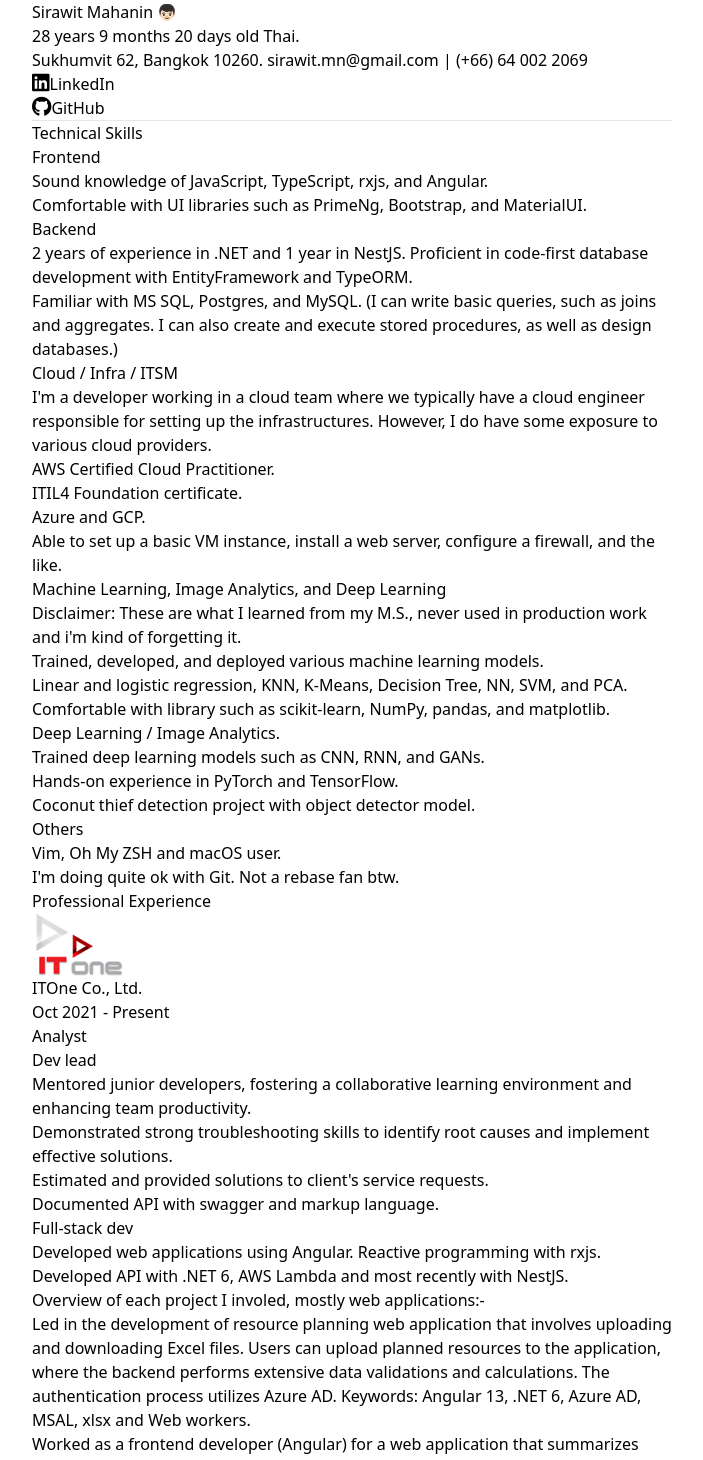
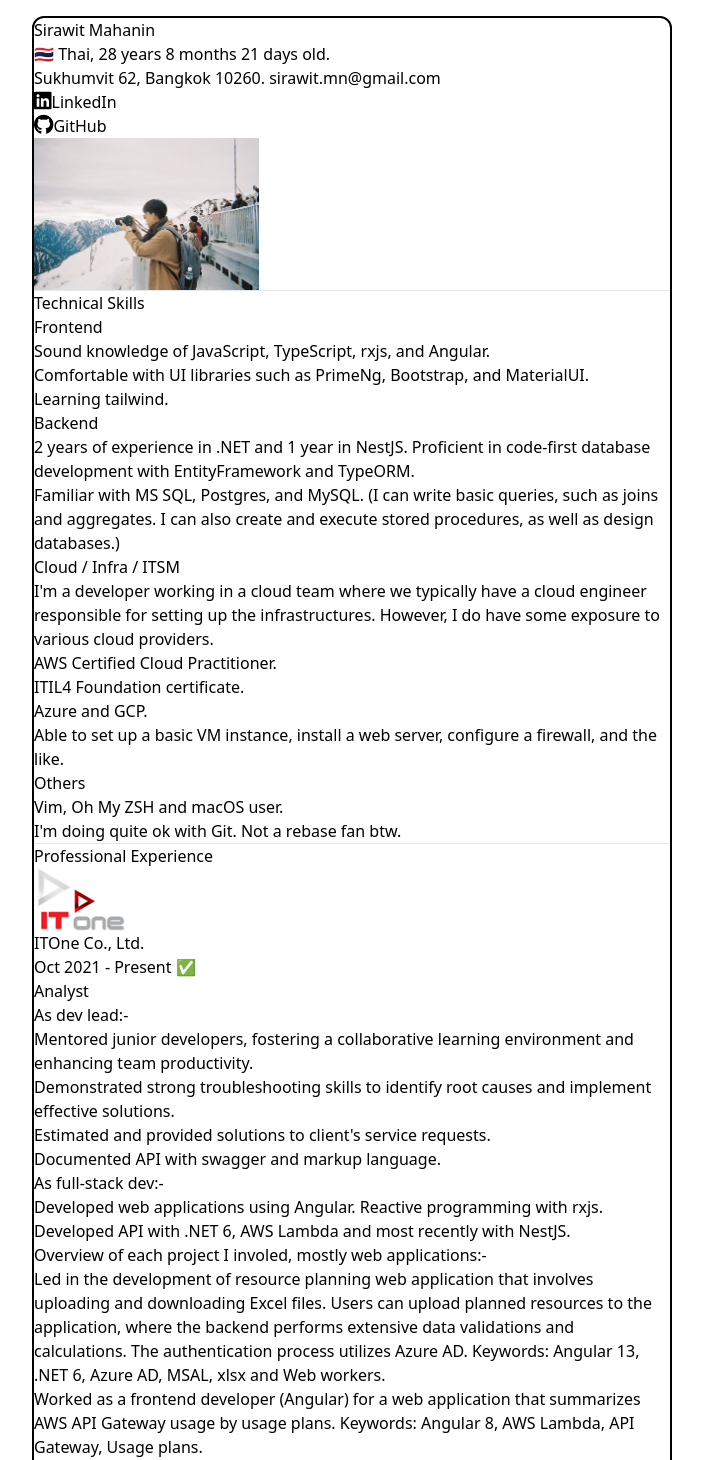
Before and after one commit to manooi/mahanin-v2, an Angular app: page /resume in a window 1280 px wide. Shown: the top 1460 px of the page, without its empty margins (288-991 px from the left). Built offline with nearby package versions, Linux system fonts and the light colour scheme.

Commit message:
Update resume style

```diff
--- a/src/app/app.module.ts
+++ b/src/app/app.module.ts
@@ -1,6 +1,5 @@
 import { NgModule } from '@angular/core';
 import { BrowserModule } from '@angular/platform-browser';
-
 import { AppRoutingModule } from './app-routing.module';
 import { AppComponent } from './app.component';
 import { ResumeComponent } from './page/resume/resume.component';
--- a/src/app/page/resume/resume.component.html
+++ b/src/app/page/resume/resume.component.html
@@ -1,28 +1,41 @@
 <div class="min-h-full">
     <div class="resume-box p-4 border-0 border-slate-400">
-        <h1 class="text-4xl font-bold mt-2">Sirawit Mahanin 👦🏻</h1>
-        <h2 class="mt-2 text-lg">{{myAge.years}} years {{myAge.months}} months {{myAge.days}} days old Thai.</h2>
-        <p class="mt-2 text-lg">Sukhumvit 62, Bangkok 10260. sirawit.mn@gmail.com | (+66) 64 002 2069</p>
+
+        <section id="header" class="flex justify-between">
+            <div>
+                <h1 class="text-4xl font-bold mt-2">Sirawit Mahanin</h1>
+                <h2 class="mt-2 text-lg">🇹🇭 Thai, {{myAge.years}} years {{myAge.months}} months {{myAge.days}} days
+                    old.
+                </h2>
+                <p class="mt-2 text-lg">Sukhumvit 62, Bangkok 10260. sirawit.mn@gmail.com</p>
                 <div class="flex justify-start gap-6 mt-2 text-base">
                     <div>
                         <i class="fab fa-linkedin" style="font-size: 20px;"></i>
-                <a class="underline ml-1" href="https://www.linkedin.com/in/sirawit-wit-mahanin-b3a42614a/">LinkedIn</a>
+                        <a class="underline ml-1"
+                            href="https://www.linkedin.com/in/sirawit-wit-mahanin-b3a42614a/">LinkedIn</a>
                     </div>
                     <div>
                         <i class="fab fa-github" style="font-size: 20px;"></i>
                         <a class="underline ml-1" href="https://github.com/manooi">GitHub</a>
                     </div>
                 </div>
+            </div>
+            <div class="hidden md:block">
+                <img class="rounded-lg" style="width: 225px;" src="/assets/profile.jpg">
+            </div>
+        </section>
+
         <hr class="mt-5">
 
         <section>
-            <h2 class="text-xl underline mt-6 font-bold mb-3">Technical Skills</h2>
+            <h2 class="text-xl text-center underline mt-4 font-bold mb-3">Technical Skills</h2>
 
             <h3 class="font-bold">Frontend</h3>
             <p class="ml-9"></p>
             <ul class="list-disc ml-12">
                 <li>Sound knowledge of JavaScript, TypeScript, rxjs, and Angular.</li>
                 <li>Comfortable with UI libraries such as PrimeNg, Bootstrap, and MaterialUI.</li>
+                <li>Learning tailwind.</li>
             </ul>
 
             <h3 class="font-bold mt-2">Backend</h3>
@@ -49,7 +62,8 @@
                 <li>Able to set up a basic VM instance, install a web server, configure a firewall, and the like.</li>
             </ul>
 
-            <h3 class="font-bold mt-2">Machine Learning, Image Analytics, and Deep Learning</h3>
+            <!-- <h3 class="font-bold mt-2">Machine Learning, Image Analytics, and Deep Learning</h3>
+            <app-accordian [class]="'mt-1'" [header]="'Click for more details'">
                 <p><span class="underline">Disclaimer:</span> These are what I learned from my M.S., never used in
                     production work and i'm kind of forgetting it.</p>
                 <ul class="list-disc ml-12">
@@ -65,6 +79,7 @@
                         <li>Coconut thief detection project with object detector model.</li>
                     </ul>
                 </ul>
+            </app-accordian> -->
 
             <h3 class="font-bold mt-2">Others</h3>
             <ul class="list-disc ml-12">
@@ -73,21 +88,21 @@
             </ul>
         </section>
 
-        <div class="bg-slate-600 h-2 mt-6 mb-6 rounded"></div>
+        <hr class="mt-5">
 
         <section>
-            <h2 class="text-xl underline font-bold mb-6">Professional Experience</h2>
+            <h2 class="text-xl text-center underline font-bold mt-4">Professional Experience</h2>
 
             <!-- Job3 -->
             <img class="h-7" src="/assets/itone-logo.png">
             <div class="flex justify-between">
                 <h3 class="text-lg font-bold">ITOne Co., Ltd.</h3>
-                <h3 class="text-base">Oct 2021 - Present</h3>
+                <h3 class="text-base">Oct 2021 - Present ✅</h3>
             </div>
             <p class="mb-2 font-semibold italic">Analyst</p>
 
             <ul class="list-disc ml-12">
-                <p class="font-bold">Dev lead</p>
+                <p class="font-bold">As dev lead:-</p>
                 <li class="ml-8">Mentored junior developers, fostering a collaborative learning environment and
                     enhancing team
                     productivity.</li>
@@ -98,12 +113,12 @@
             </ul>
 
             <ul class="list-disc ml-12">
-                <p class="mt-2 font-bold">Full-stack dev</p>
+                <p class="mt-2 font-bold">As full-stack dev:-</p>
                 <li class="ml-8">Developed web applications using Angular. Reactive programming with rxjs.</li>
                 <li class="ml-8">Developed API with .NET 6, AWS Lambda and most recently with NestJS.</li>
             </ul>
 
-            <ul class="list-decimal ml-12">
+            <ul class="list-disc ml-12">
                 <p class="mt-2 font-bold">Overview of each project I involed, mostly web applications:-</p>
                 <li class="ml-8">Led in the development of resource planning web application that involves uploading and
                     downloading Excel files.
@@ -132,9 +147,6 @@
                 </li>
             </ul>
 
-
-            <hr class="mt-3">
-
             <!-- Job2 -->
             <img class="h-7 mt-6" src="/assets/wal-logo.png">
             <div class="flex justify-between">
@@ -152,8 +164,6 @@
                     interior works.</li>
             </ul>
 
-            <hr class="mt-3">
-
             <!-- Job1 -->
             <img class="h-6 mt-6" src="/assets/aecom-icon.png">
             <div class="flex justify-between">
@@ -163,10 +173,10 @@
             <p class="mb-2 font-bold italic">Cost Engineer</p>
         </section>
 
-        <div class="bg-slate-600 h-2 mt-6 mb-6 rounded"></div>
+        <hr class="mt-3">
 
         <section>
-            <h2 class="text-xl underline font-bold mb-2">Education</h2>
+            <h2 class="text-xl text-center underline font-bold mt-4 mb-3">Education</h2>
             <ul class="list-disc ml-12">
                 <li>M.S. (Computer Science and Information Systems) – NIDA | 2019 – 2023</li>
                 <li>B.Eng. (Civil Engineering) – Chulalongkorn University | 2013 – 2017</li>
--- a/src/app/page/resume/resume.component.scss
+++ b/src/app/page/resume/resume.component.scss
@@ -1,8 +1,10 @@
-// Everything
 .resume-box {
     margin-left: 25%;
     margin-right: 25%;
-    // background-color: rgb(236, 232, 232);
+    border: 2px solid black;
+    border-radius: 0.75rem;
+    margin-top: 1rem;
+    margin-bottom: 1rem;
 }
 
 // Anything less than this
--- a/src/app/page/resume/resume.component.ts
+++ b/src/app/page/resume/resume.component.ts
@@ -15,7 +15,7 @@
 
   getAge(): { years: number, months: number, days: number } {
     const today: Date = new Date();
-    const birth: Date = new Date('1994-10-11');
+    const birth: Date = new Date('1994-11-10');
 
     let years: number = today.getFullYear() - birth.getFullYear();
     let months: number = today.getMonth() - birth.getMonth();
--- a/src/app/shared/components/accordian/accordian.component.html
+++ b/src/app/shared/components/accordian/accordian.component.html
@@ -1,12 +1,12 @@
-<div class="w-full max-w-full">
+<div class="w-full max-w-full" [ngClass]="class">
     <div class="flex flex-col">
         <div class="border rounded-sm mb-1">
-            <button class="flex justify-between w-full px-4 py-1 font-medium text-left bg-slate-100"
+            <button class="flex justify-between w-full px-1 py-1 font-medium text-left bg-slate-100"
                 (click)="toggleAccordian()">
                 {{header}}
-                <span class="transform rotate-0">&#43;</span>
+                <span>&#43;</span>
             </button>
-            <div [ngClass]="isShowAccordians ? '' : 'hidden px-4 py-2'">
+            <div [ngClass]="isShowAccordians ? '' : 'hidden py-2'">
                 <p class="p-2">
                     <ng-content></ng-content>
                 </p>
--- a/src/app/shared/components/accordian/accordian.component.ts
+++ b/src/app/shared/components/accordian/accordian.component.ts
@@ -7,7 +7,8 @@
 })
 export class AccordianComponent implements OnInit {
   @Input() header: string = "";
-  isShowAccordians: boolean = true;
+  @Input() isShowAccordians: boolean = false;
+  @Input() class: string = "";
 
   ngOnInit(): void {
   }
```
Also changed, not shown: src/assets/profile.jpg (added). Lines whose indentation alone changed are shown as unchanged.
